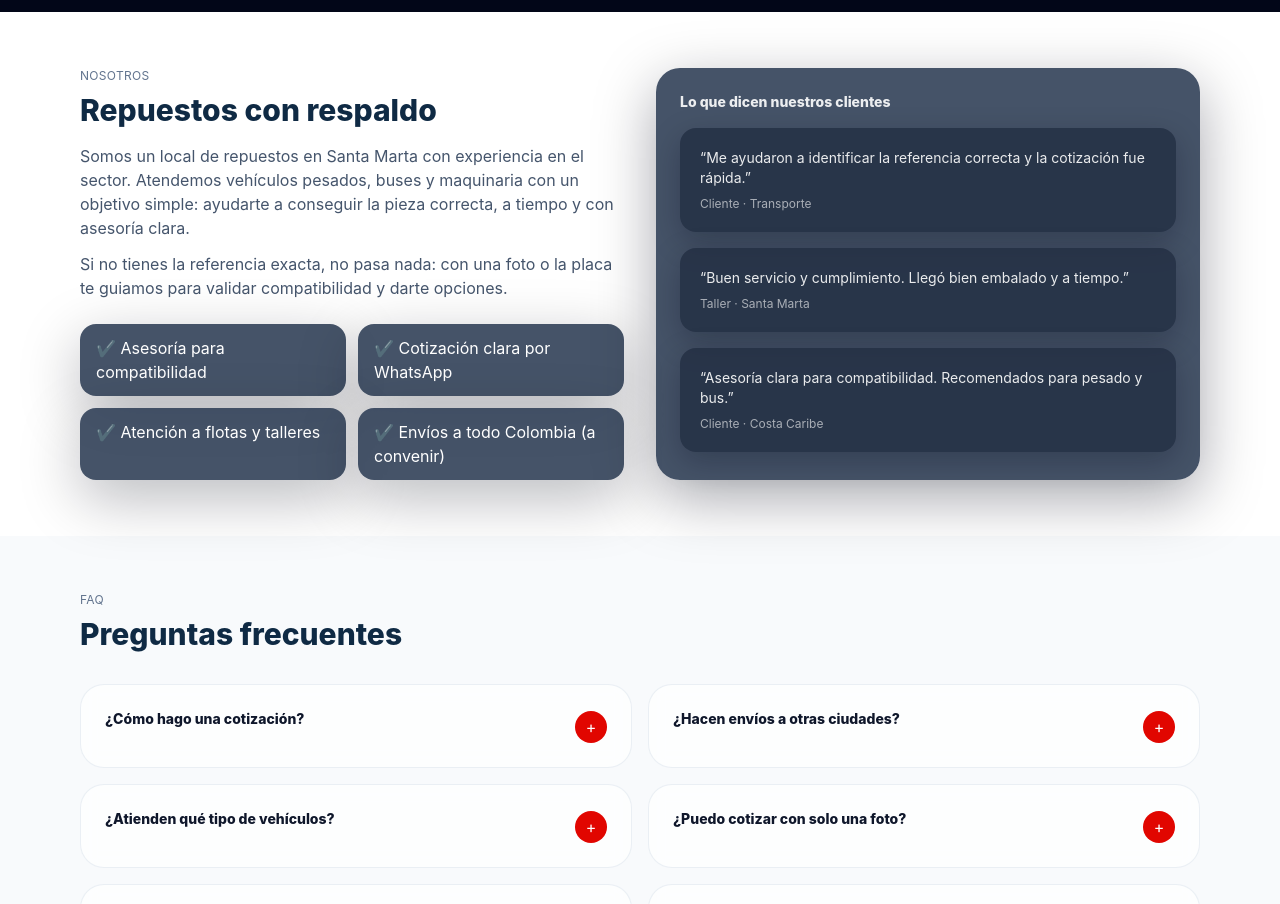
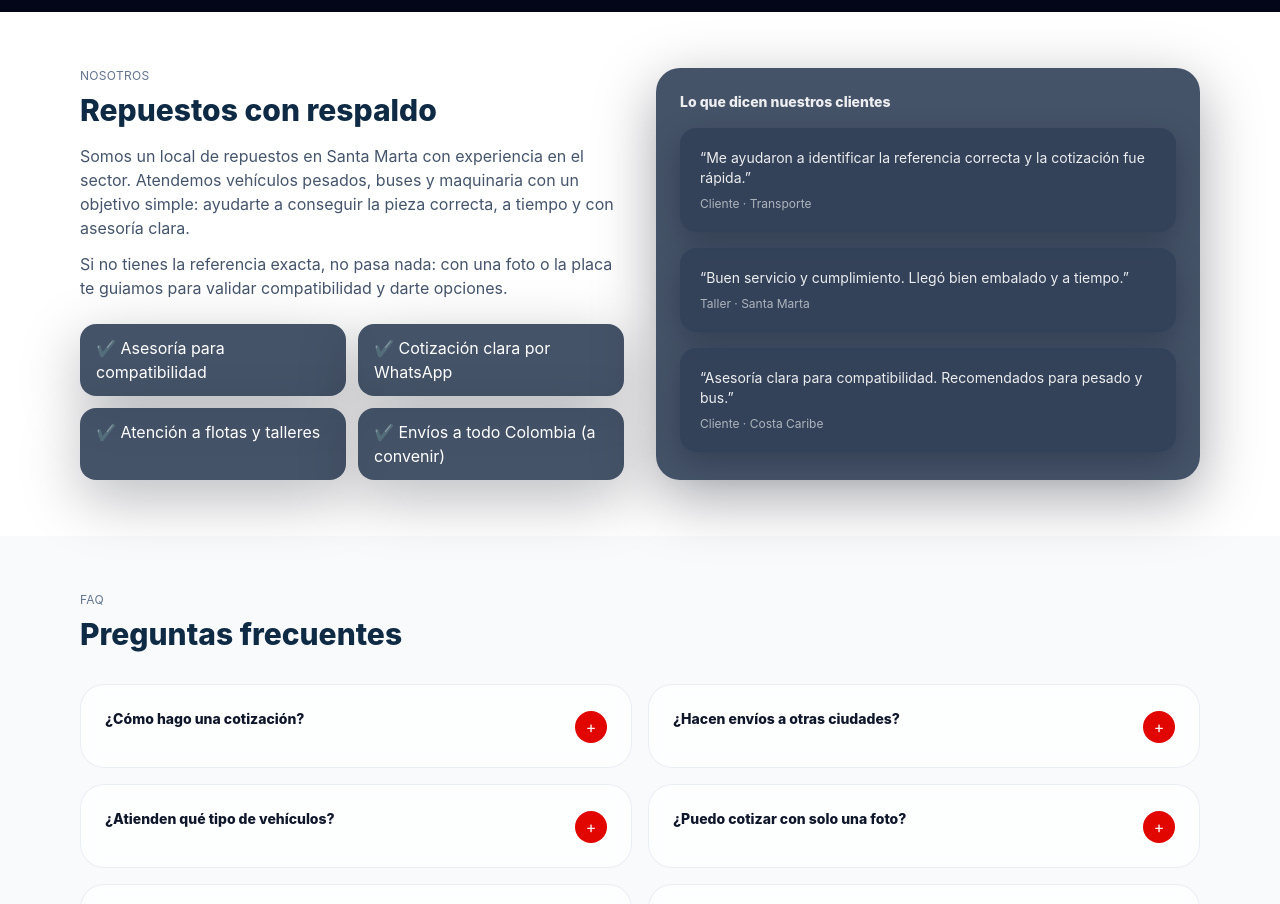
Before and after one commit to julianchocmanrique/Tornirepuestos-web, a Next.js app: page /tornirepuestos/ in a window 1280 px wide. Shown: the part 3060-3964 px from the top of the page. Built offline with nearby package versions, Linux system fonts and the light colour scheme.

Commit message:
style: unificar cards oscuras al gris premium (bg-slate-700/90)

```diff
--- a/src/app/page.tsx
+++ b/src/app/page.tsx
@@ -494,7 +494,7 @@ export default function Page() {
               {testimonials.map((t, i) => (
                 <div
                   key={i}
-                  className="rounded-2xl bg-slate-800/70 p-5 text-white shadow-[0_10px_30px_rgba(2,6,23,0.25)]"
+                  className="rounded-2xl bg-slate-700/90 p-5 text-white shadow-[0_10px_30px_rgba(2,6,23,0.25)]"
                 >
                   <div className="text-sm text-white/90">“{t.quote}”</div>
                   <div className="mt-2 text-xs text-white/60">{t.meta}</div>
```
